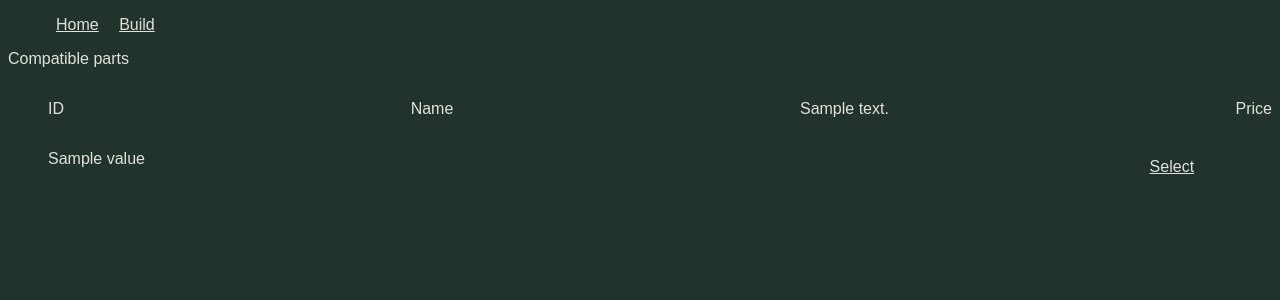
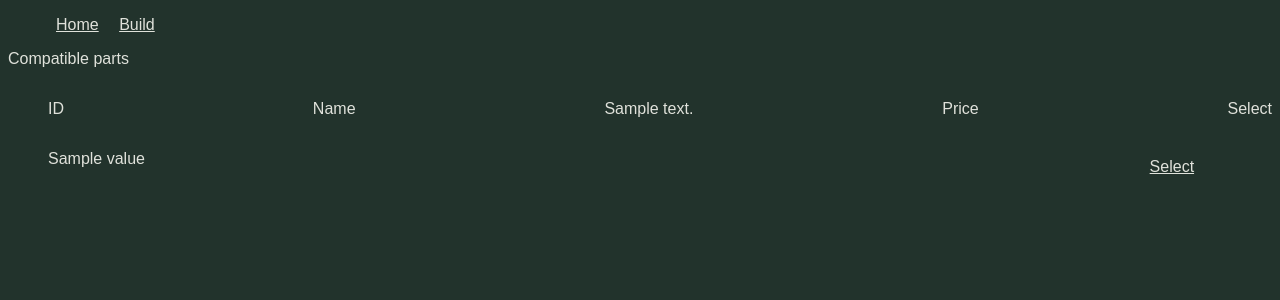
Before and after one commit to BRCDel/set09103, a Flask app: template templates/choose.html in a window 1280 px wide. Shown: the top 300 px of the page. Run offline with Flask 2, Linux system fonts and the light colour scheme; the template is opened without the code that fills it: most values are stand-ins (such as "Sample title", 1, 10 or a date in 2020).

Commit message:
readd bandaid <p>

```diff
--- a/templates/choose.html
+++ b/templates/choose.html
@@ -13,7 +13,7 @@
     </ul>
     <p>Compatible parts</p>
     <ul>
-        <li id=descriptor><p id=itemIdPar>ID</p><p>Name</p>{% for desc in descriptors[type] %} <p>{{ desc }}</p> {% endfor %}<p>Price</p></li>
+        <li id=descriptor><p id=itemIdPar>ID</p><p>Name</p>{% for desc in descriptors[type] %} <p>{{ desc }}</p> {% endfor %}<p>Price</p><p>Select</p></li>
         {% for item in parts %}
             <li id=parts_found>
             {% for value in item %}
```
